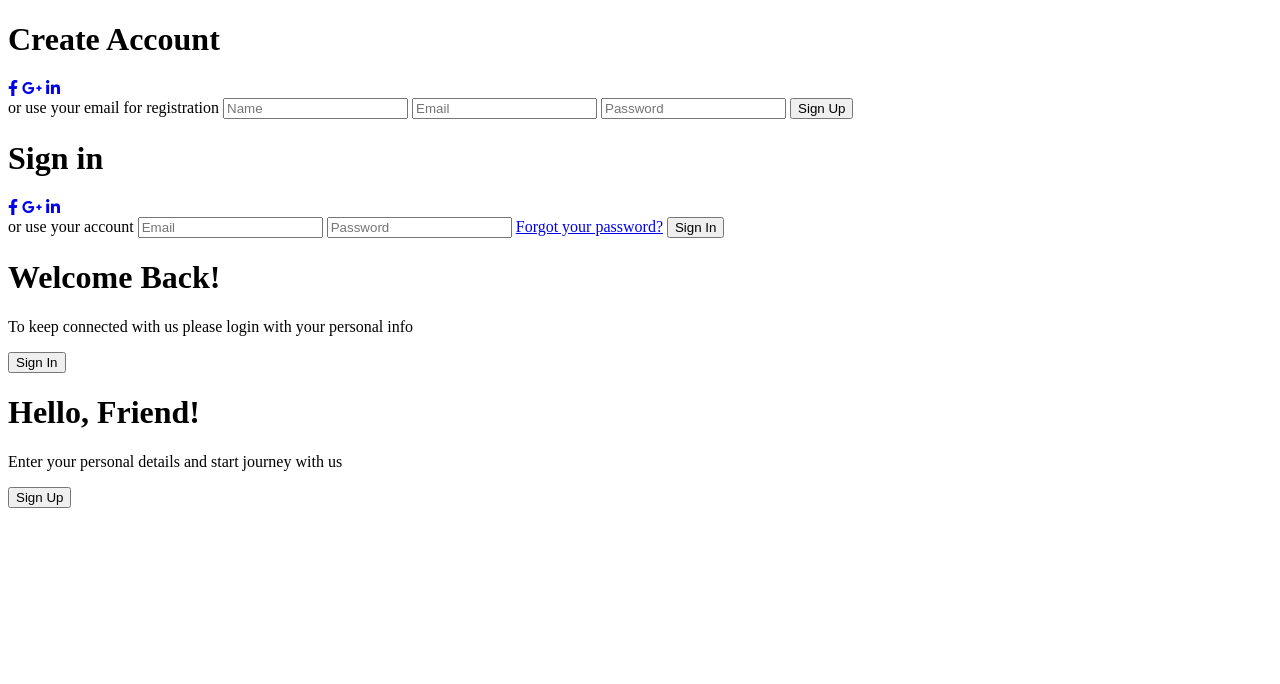
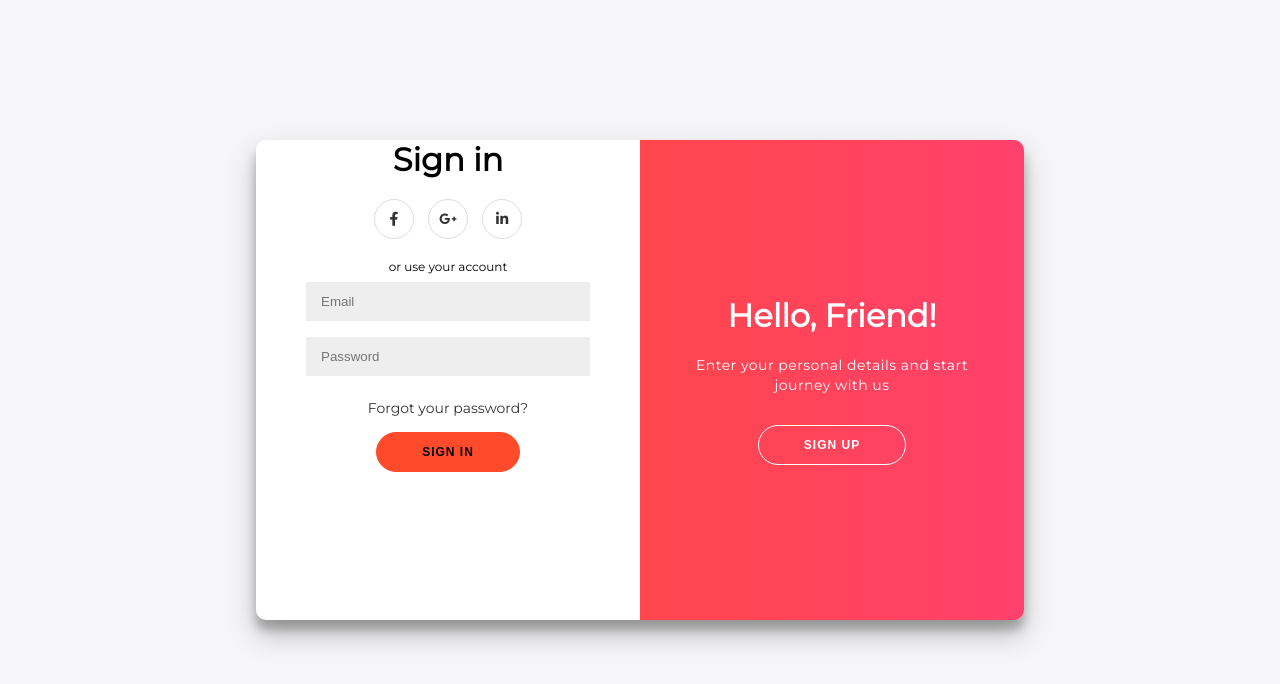
Before and after one commit to juferca/Sliding-Form, a plain HTML site: page index.html in a window 1280 px wide. Drawn offline with Linux system fonts and the light colour scheme.

Commit message:
Added style

```diff
--- a/style.css
+++ b/style.css
@@ -1 +1,178 @@
 @import url('https://fonts.googleapis.com/css2?family=Montserrat&display=swap');
+
+* {
+  box-sizing: border-box;
+}
+
+body {
+  font-family: 'Montserrat', sans-serif;
+  background: #f6f5f7;
+  display: flex;
+  flex-direction: column;
+  justify-content: center;
+  align-items: center;
+  height: 100vh;
+  margin: -20px 0 50px;
+}
+
+h1 {
+  font-weight: bold;
+  margin: 0;
+}
+
+p {
+  font-size: 14px;
+  font-weight: 100;
+  line-height: 20px;
+  letter-spacing: 0.5px;
+  margin: 20px 0 30px;
+}
+
+span {
+  font-size: 12px;
+}
+
+a {
+  color: #333;
+  font-size: 14px;
+  text-decoration: none;
+  margin: 15px 0;
+}
+
+.container {
+  background: #fff;
+  border-radius: 10px;
+  box-shadow: 0 14px 28px rgba(0, 0, 0, 0.25), 0 10px 10px rgba(0, 0, 0, 0.22);
+  position: relative;
+  overflow: hidden;
+  width: 768px;
+  max-width: 100%;
+  min-height: 480px;
+}
+
+.form-container form {
+  background: #fff;
+  display: flex;
+  flex-direction: column;
+  padding: 0 50px;
+  justify-content: center;
+  align-items: center;
+  text-align: center;
+}
+
+.social-container {
+  margin: 20px 0;
+}
+
+.social-container a {
+  border: 1px solid #ddd;
+  border-radius: 50%;
+  display: inline-flex;
+  justify-content: center;
+  align-items: center;
+  margin: 0 5px;
+  height: 40px;
+  width: 40px;
+}
+
+.form-container input {
+  background: #eee;
+  border: none;
+  padding: 12px 15px;
+  margin: 8px 0;
+  width: 100%;
+}
+
+button {
+  border-radius: 20px;
+  border: 1px solid #ff4b2b;
+  background: #ff4b2b;
+  color: #000;
+  font-size: 12px;
+  font-weight: bold;
+  padding: 12px 45px;
+  letter-spacing: 1px;
+  text-transform: uppercase;
+  transition: transform 80ms ease-in;
+}
+
+button:active {
+  transform: scale(0.95);
+}
+
+button:focus {
+  outline: none;
+}
+
+button.ghost {
+  background: transparent;
+  border-color: #fff;
+  color: #fff;
+}
+
+.form-container {
+  position: absolute;
+  top: 0;
+  height: 100%;
+  transition: all 0.6s ease-in;
+}
+
+.sign-in-container {
+  left: 0;
+  width: 50%;
+  z-index: 2;
+}
+
+.sign-up-container {
+  left: 0;
+  width: 50%;
+  z-index: 1;
+  opacity: 0;
+}
+
+.overlay-container {
+  position: absolute;
+  top: 0;
+  left: 50%;
+  width: 50%;
+  height: 100%;
+  overflow: hidden;
+  transition: transform 0.6s ease-in-out;
+  z-index: 100;
+}
+
+.overlay {
+  background: #ff416c;
+  background: linear-gradient(to right, #ff4b2b, #ff416c) no-repeat 0 0 / cover;
+  color: #fff;
+  position: relative;
+  left: -100%;
+  height: 100%;
+  width: 200%;
+  transform: translateX(0);
+  transition: transform 0.6s ease-in-out;
+}
+
+.overlay-panel {
+  position: absolute;
+  top: 0;
+  display: flex;
+  flex-direction: column;
+  justify-content: center;
+  align-items: center;
+  padding: 0 40px;
+  height: 100%;
+  width: 50%;
+  text-align: center;
+  transform: translateX(0);
+  transition: transform 0.6s ease-in-out;
+}
+
+.overlay-right {
+  right: 0;
+  transform: translateX(0);
+}
+
+.overlay-left {
+  transform: translateX(-20%);
+}
```
